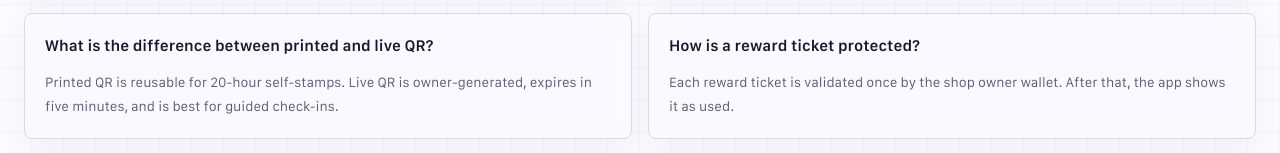
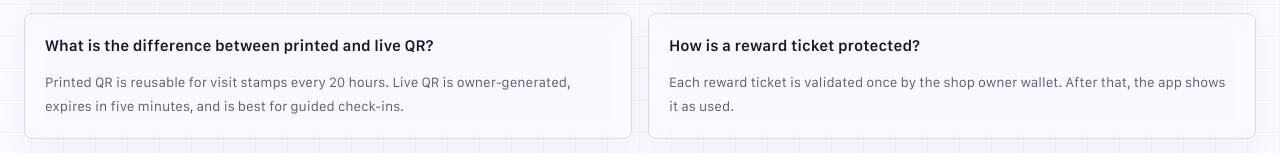
Before and after one commit to h4shisupply/celo-noodl3, a Next.js app: page / in a window 1280 px wide. Shown: the part 3323-3476 px from the top of the page. Built offline with nearby package versions, Linux system fonts and the light colour scheme; no server answers.

Commit message:
Clarify printed QR FAQ stamp wording

```diff
--- a/components/home-page.tsx
+++ b/components/home-page.tsx
@@ -801,7 +801,7 @@ const enHomeCopy: HomeCopy = {
       },
       {
         question: "What is the difference between printed and live QR?",
-        answer: "Printed QR is reusable for 20-hour self-stamps. Live QR is owner-generated, expires in five minutes, and is best for guided check-ins."
+        answer: "Printed QR is reusable for visit stamps every 20 hours. Live QR is owner-generated, expires in five minutes, and is best for guided check-ins."
       },
       {
         question: "How is a reward ticket protected?",
```
